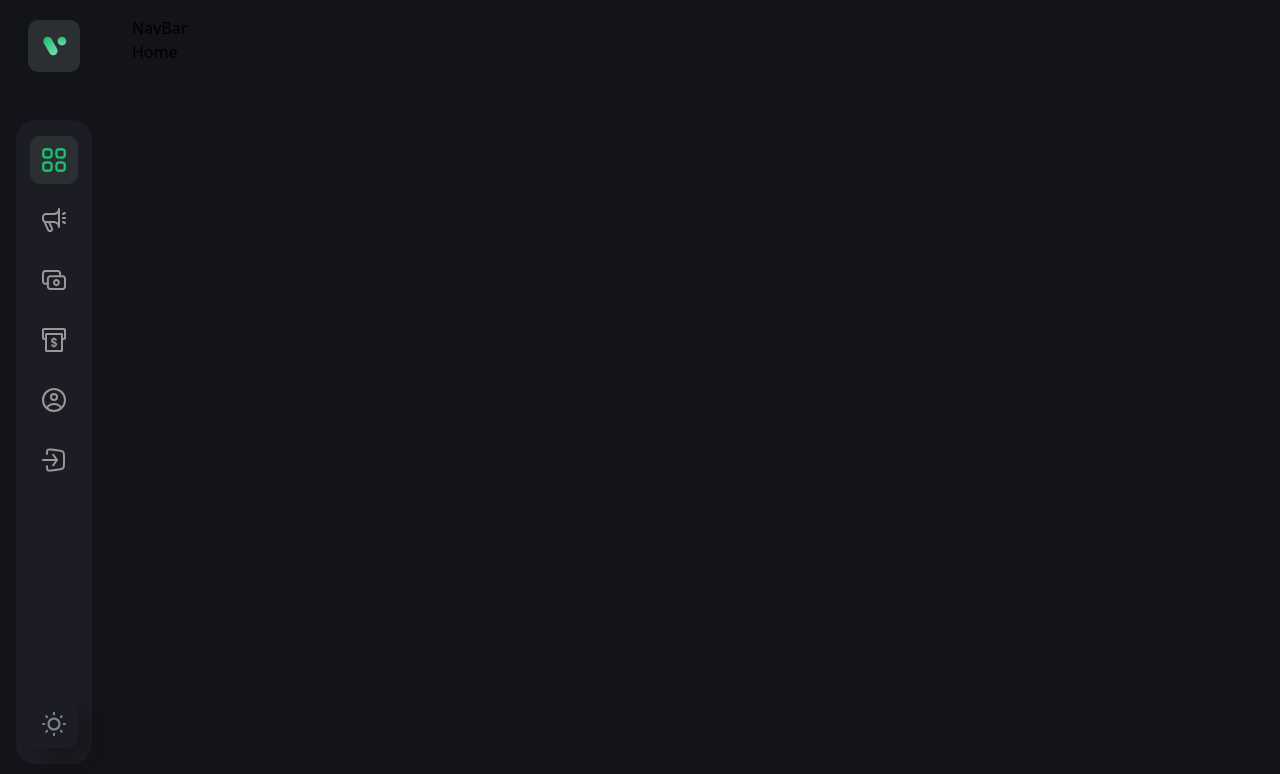
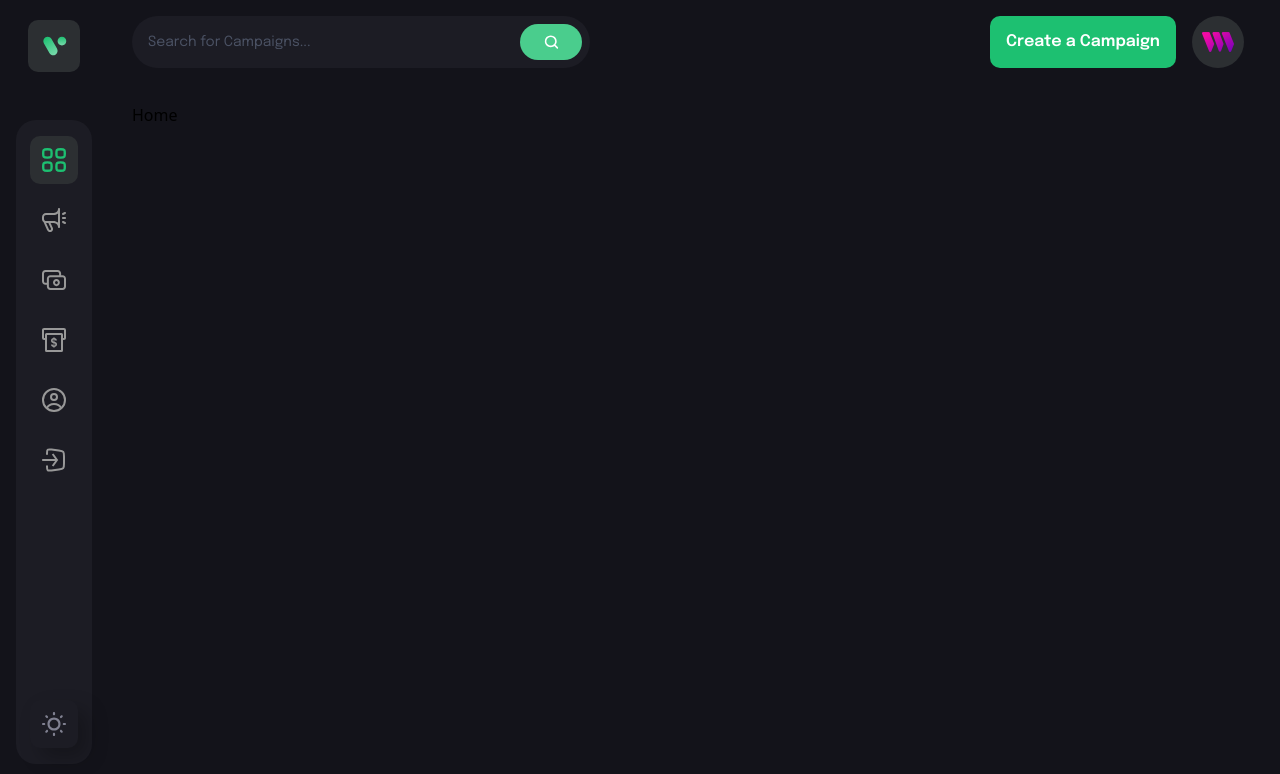
Before and after one commit to Akash-Behara/CrowdFunding, a React (Vite) app in the folder client/: page / in a window 1280 px wide. Shown: the top 774 px of the page. Built offline with nearby package versions, Linux system fonts and the light colour scheme; what @thirdweb-dev/react would draw is missing.

Commit message:
navbar complete

```diff
--- /dev/null
+++ b/client/src/components/CustomButton.jsx
@@ -0,0 +1,11 @@
+import React from 'react'
+
+const CustomButton = ({ btnType, title, handleClick, styles }) => {
+  return (
+    <button type={btnType} className={`${styles} font-epilogue font-semibold text-[16px] leading-[26px] min-h-[52px] px-4 rounded-[10px] text-white`} onClick={handleClick}>
+        {title}
+    </button>
+  )
+}
+
+export default CustomButton
--- a/client/src/components/NavBar.jsx
+++ b/client/src/components/NavBar.jsx
@@ -1,8 +1,79 @@
-import React from 'react'
+import React, { useState } from 'react';
+import { Link, useNavigate } from 'react-router-dom';
+
+import CustomButton from './CustomButton';
+import { logo, menu, search, thirdweb } from '../assets';
+import { navlinks } from '../constants';
 
 const NavBar = () => {
+  const navigate = useNavigate();
+  const [isActive, setIsActive] = useState('dashboard');
+  const [toggleDrawer, setToggleDrawer] = useState(false);
+
+  const address = '0xCasdadasdln'
+
   return (
-    <div>NavBar</div>
+    <div className='flex md:flex-row flex-col-reverse justify-between mb-[35px] gap-6'>
+      <div className='lg:flex-1 flex flex-row max-w-[458px] py-2 pl-4 pr-2 h-[52px] bg-[#1c1c24] rounded-[100px]'>
+        <input type='text' placeholder='Search for Campaigns...' className='flex w-full font-epilogue font-normal text-[14px] placeholder:text-[#4b5264] text-white bg-transparent outline-none'/>
+        <div className='w-[72px] h-full rounded-[20px] bg-[#4acd8d] flex justify-center items-center cursor-pointer'>
+          <img src={search} alt='search' className='w-[15px] h-[15px] object-contain'/>
+        </div>
+      </div>
+      <div className='sm:flex hidden flex-row justify-end gap-4'>
+        <CustomButton
+          btnType="button"
+          title={address ? "Create a Campaign" : "Connect"}
+          styles={address ? 'bg-[#1dc071]' : 'bg-[#8c6dfd]'}
+          handleClick={() => {
+            if(address){
+              navigate('create-campaign')
+            } else {
+              "connect"
+            }
+          }}
+        />
+        <Link to="/profile">
+          <div className='w-[52px] h-[52px] rounded-full bg-[#2c2f32] flex justify-center items-center cursor-pointer'>
+            <img src={thirdweb} alt='user' className='w-[60%] h-[60%] object-contain'/>
+          </div>
+        </Link>
+      </div>
+
+      {/* MOBILE */}
+
+      <div className='sm:hidden flex justify-between items-center relative'>
+          <div className='w-[40px] h-[40px] rounded-[10px] bg-[#2c2f32] flex justify-center items-center cursor-pointer'>
+            <img src={thirdweb} alt='user' className='w-[60%] h-[60%] object-contain'/>
+          </div>
+          <img src={menu} alt='menu' className='w-[34px] h-[34px] object-contain cursor-pointer' onClick={() => setToggleDrawer((prev) => !prev)}/>
+          <div className={`absolute top-[60px] right-0 left-0 bg-[#1c1c24] z-10 shadow-secondary py-4 ${toggleDrawer ? '-translate-y-[100vh]' : 'translate-y-0'} transition-all duration-700`}>
+            <ul className='mb-4'>
+              {navlinks.map((link, idx) => (
+                <li key={link.name} className={`flex p-4 ${isActive === link.name && 'bg-[#3a3a43]'}`} onClick={() => {setIsActive(link.name); setToggleDrawer(false); navigate(link.link)}}>
+                  <img src={link.imgUrl} alt={link.name} className={`w-[24px] h-[24px] object-contain ${isActive === link.name ? 'grayscale-0' : 'grayscale'}`}/>
+                  <p className={`ml-[20px] font-epilogue font-semibold text-[14px] capitalize ${isActive === link.name ? 'text-[#1dc071]' : 'text-[#808191]'}`}>{link.name}</p>
+                </li>
+              ))}
+            </ul>
+            <div className='flex mx-4'>
+            <CustomButton
+              btnType="button"
+              title={address ? "Create a Campaign" : "Connect"}
+              styles={address ? 'bg-[#1dc071]' : 'bg-[#8c6dfd]'}
+              handleClick={() => {
+                if(address){
+                  navigate('create-campaign')
+                } else {
+                  "connect"
+                }
+              }}
+            />
+            </div>
+          </div>
+      </div>
+
+    </div>
   )
 }
 
--- a/client/src/components/index.js
+++ b/client/src/components/index.js
@@ -1,2 +1,3 @@
 export { default as NavBar } from './NavBar'
 export { default as SideBar } from './SideBar'
+export { default as CustomButton } from './CustomButton'
```
